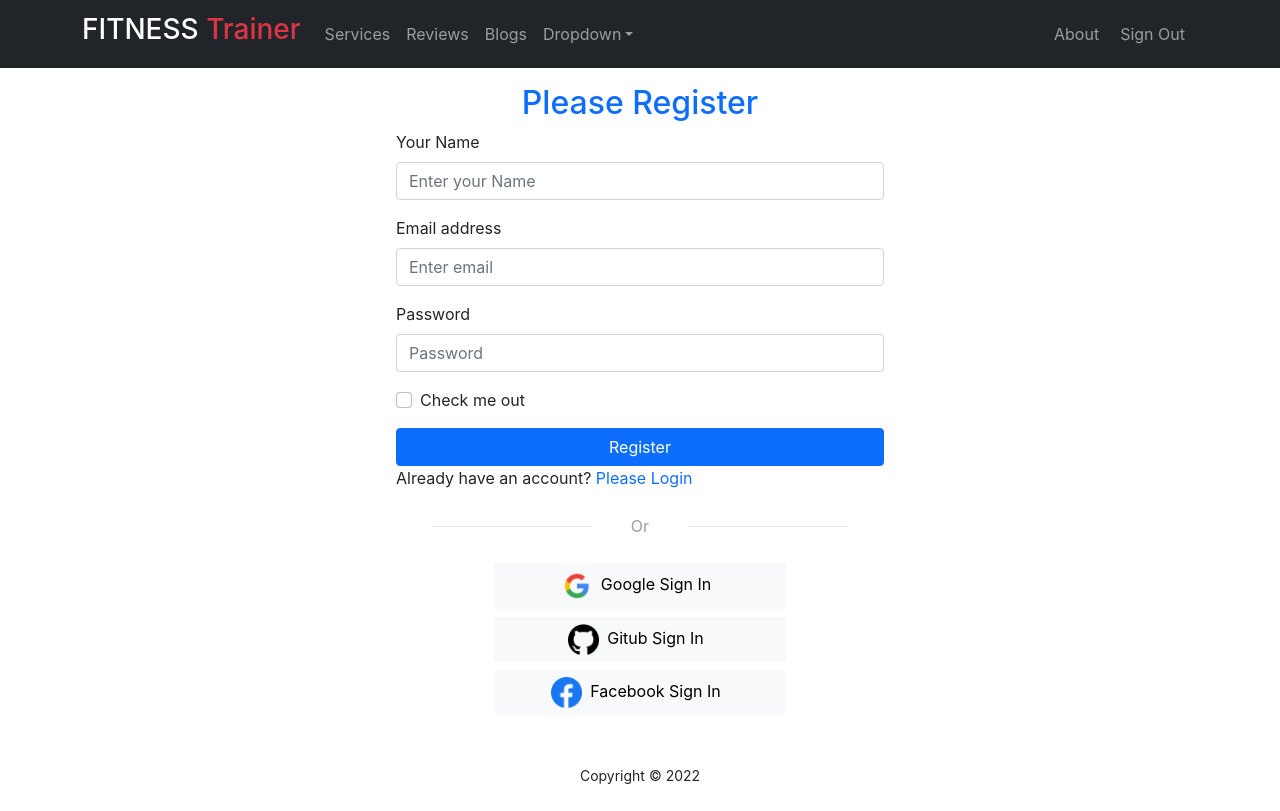
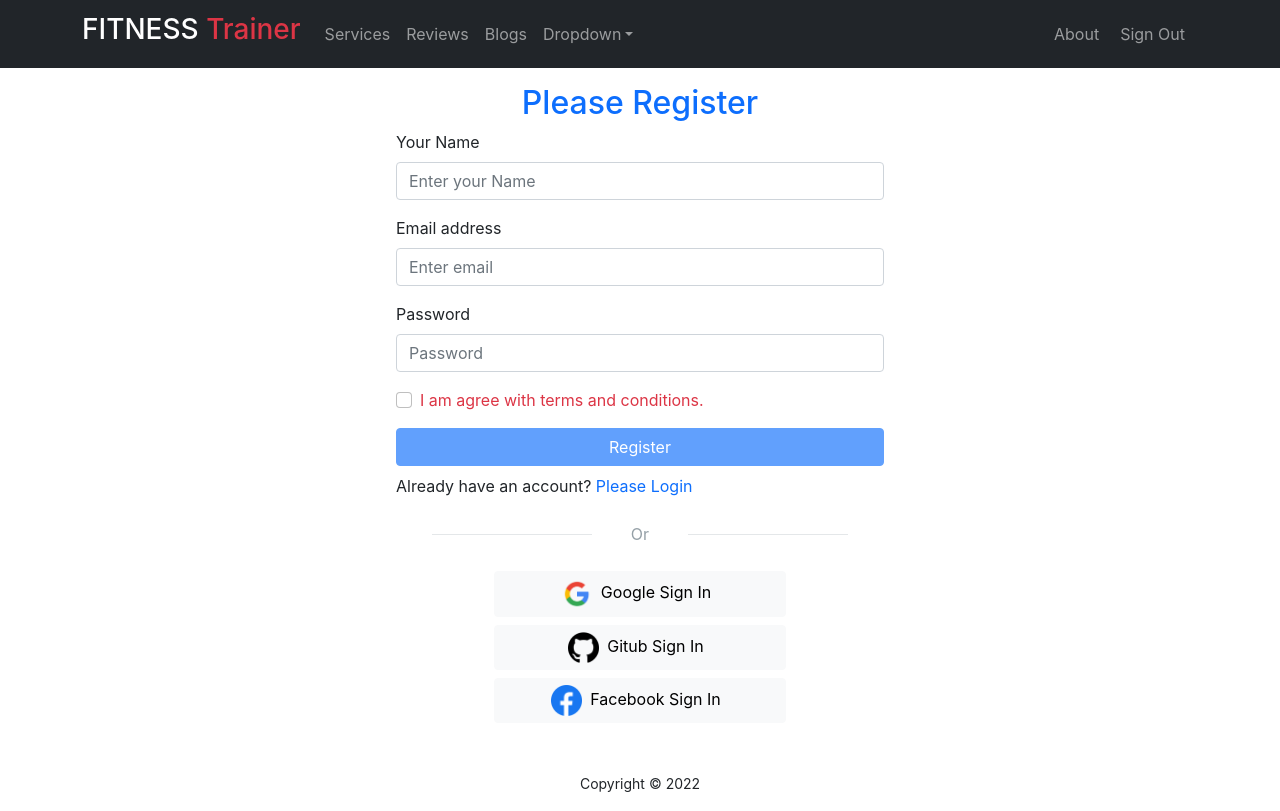
Before and after one commit to hira480/gym-trainer, a React (Create React App) app: page /register in a window 1280 px wide. Built offline with nearby package versions, Linux system fonts and the light colour scheme; no server answers.

Commit message:
forget password, sent password reset email added

```diff
--- a/src/Pages/Login/Login/Login.js
+++ b/src/Pages/Login/Login/Login.js
@@ -3,7 +3,7 @@ import './Login.css';
 import { Button, Form } from 'react-bootstrap';
 import { Link, useLocation, useNavigate } from 'react-router-dom';
 import auth from '../../../firebase.init';
-import { useSignInWithEmailAndPassword } from 'react-firebase-hooks/auth';
+import { useSendPasswordResetEmail, useSignInWithEmailAndPassword } from 'react-firebase-hooks/auth';
 import SocialLogin from '../SocialLogin/SocialLogin';
 
 const Login = () => {
@@ -20,6 +20,8 @@ const Login = () => {
         loading,
         error,
     ] = useSignInWithEmailAndPassword(auth);
+
+    const [sendPasswordResetEmail, sending] = useSendPasswordResetEmail(auth);
 
     if (user) {
         navigate(from, { replace: true });
@@ -41,6 +43,12 @@ const Login = () => {
         navigate('/register');
     }
 
+    const resetPassword = async () => {
+        const email = emailRef.current.value;
+        await sendPasswordResetEmail(email);
+        alert('Sent email');
+    }
+
     return (
         <div>
             <h2 className='text-center text-primary pt-3'>Please Login</h2>
@@ -55,15 +63,13 @@ const Login = () => {
                         <Form.Label>Password</Form.Label>
                         <Form.Control ref={passwordRef} type="password" placeholder="Password" required />
                     </Form.Group>
-                    <Form.Group className="mb-3" controlId="formBasicCheckbox">
-                        <Form.Check type="checkbox" label="Check me out" />
-                    </Form.Group>
-                    <Button className='w-100' variant="primary" type="submit">
+                    <Button className='w-100 mb-2' variant="primary" type="submit">
                         Login
                     </Button>
                 </Form>
                 {errorText}
                 <p>New to my Website? <Link to='/register' className='text-primary pe-auto text-decoration-none' onClick={navigateRegister}>Please Register</Link></p>
+                <p>Forget Password? <Link to='/register' className='text-primary pe-auto text-decoration-none' onClick={resetPassword}>Reset Password</Link></p>
                 <SocialLogin></SocialLogin>
             </div>
         </div>
--- a/src/Pages/Login/Register/Register.js
+++ b/src/Pages/Login/Register/Register.js
@@ -1,4 +1,4 @@
-import React from 'react';
+import React, { useState } from 'react';
 import { Button, Form } from 'react-bootstrap';
 import { Link, useNavigate, } from 'react-router-dom';
 import { useCreateUserWithEmailAndPassword } from 'react-firebase-hooks/auth';
@@ -6,6 +6,7 @@ import auth from '../../../firebase.init';
 import SocialLogin from '../SocialLogin/SocialLogin';
 
 const Register = () => {
+    const [agree, setAgree] = useState(false);
     const [
         createUserWithEmailAndPassword,
         user,
@@ -51,10 +52,12 @@ const Register = () => {
                         <Form.Label>Password</Form.Label>
                         <Form.Control type="password" name='password' placeholder="Password" required />
                     </Form.Group>
+
                     <Form.Group className="mb-3" controlId="formBasicCheckbox">
-                        <Form.Check type="checkbox" label="Check me out" />
+                        <Form.Check onClick={() => setAgree(!agree)} className={agree ? '' : 'text-danger'} type="checkbox" name='terms' id='terms' label="I am agree with terms and conditions." />
                     </Form.Group>
-                    <Button className='w-100' variant="primary" type="submit">
+
+                    <Button disabled={!agree} className='w-100 mb-2' variant="primary" type="submit">
                         Register
                     </Button>
                 </Form>
```
